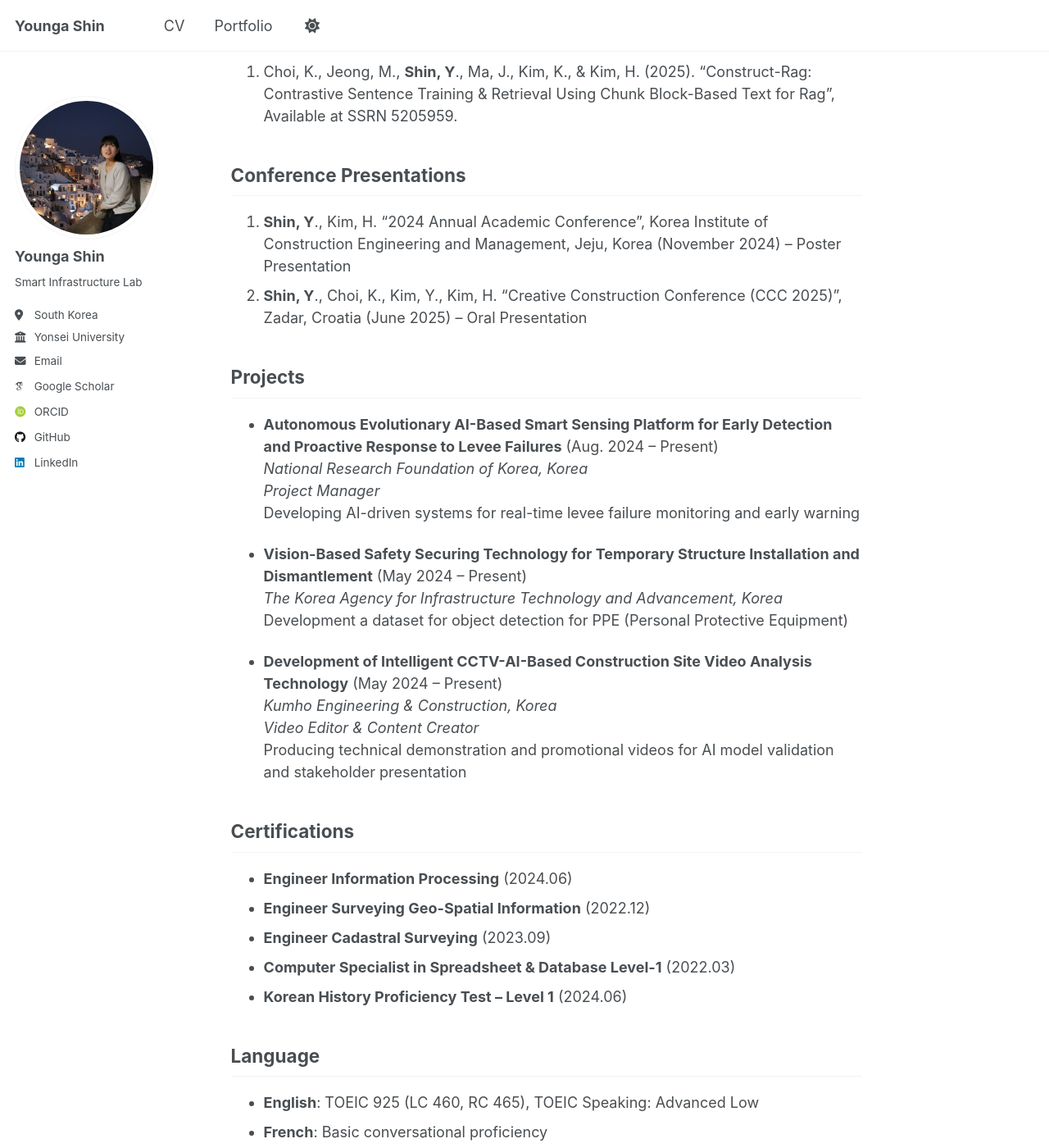
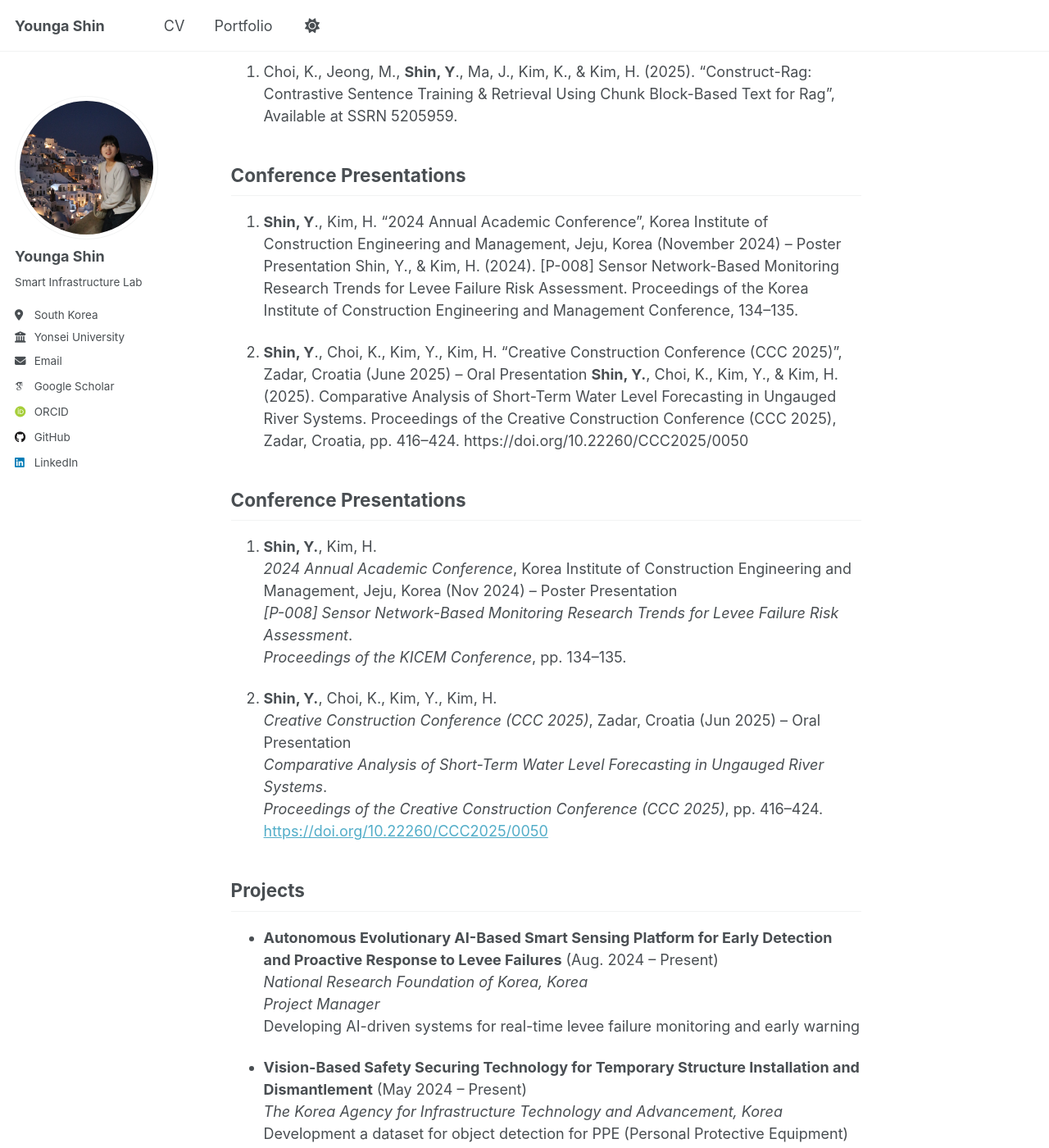
Before and after one commit to shinyounga/shinyounga.github.io, a Jekyll site: the page built from _pages/about.md, in a window 1280 px wide and 1400 px high, scrolled down 1314 px. Shown: the whole window at 82% size. Built offline with Jekyll 4.4.1, drawn with Linux system fonts in a browser that asks for light colours; some web fonts are replaced.

Commit message:
Revise conference presentations section in about.md
Formatted conference presentations for better readability and added publication details.

```diff
--- a/_pages/about.md
+++ b/_pages/about.md
@@ -52,7 +52,24 @@ I am a Master student in the Smart Infrastructure Laboratory at Yonsei Universit
 ## Conference Presentations
 
 1. **Shin, Y**., Kim, H. "2024 Annual Academic Conference", Korea Institute of Construction Engineering and Management, Jeju, Korea (November 2024) – Poster Presentation
+Shin, Y., & Kim, H. (2024). [P-008] Sensor Network-Based Monitoring Research Trends for Levee Failure Risk Assessment. Proceedings of the Korea Institute of Construction Engineering and Management Conference, 134–135.
+
 2. **Shin, Y**., Choi, K., Kim, Y., Kim, H. "Creative Construction Conference (CCC 2025)", Zadar, Croatia (June 2025) – Oral Presentation
+**Shin, Y.**, Choi, K., Kim, Y., & Kim, H. (2025). Comparative Analysis of Short-Term Water Level Forecasting in Ungauged River Systems. Proceedings of the Creative Construction Conference (CCC 2025), Zadar, Croatia, pp. 416–424. https://doi.org/10.22260/CCC2025/0050
+
+
+## Conference Presentations
+
+1. **Shin, Y.**, Kim, H.
+   *2024 Annual Academic Conference*, Korea Institute of Construction Engineering and Management, Jeju, Korea (Nov 2024) – Poster Presentation
+   *[P-008] Sensor Network-Based Monitoring Research Trends for Levee Failure Risk Assessment*.
+   *Proceedings of the KICEM Conference*, pp. 134–135.
+
+2. **Shin, Y.**, Choi, K., Kim, Y., Kim, H.
+   *Creative Construction Conference (CCC 2025)*, Zadar, Croatia (Jun 2025) – Oral Presentation
+   *Comparative Analysis of Short-Term Water Level Forecasting in Ungauged River Systems*.
+   *Proceedings of the Creative Construction Conference (CCC 2025)*, pp. 416–424.
+   [https://doi.org/10.22260/CCC2025/0050](https://doi.org/10.22260/CCC2025/0050)
 
 
 ## Projects
```
